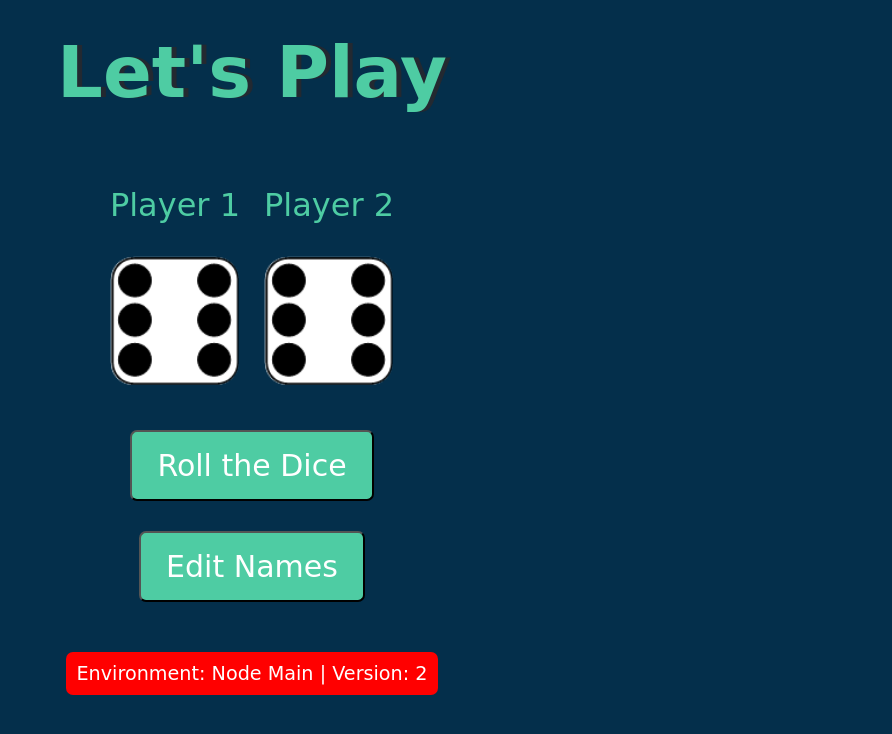
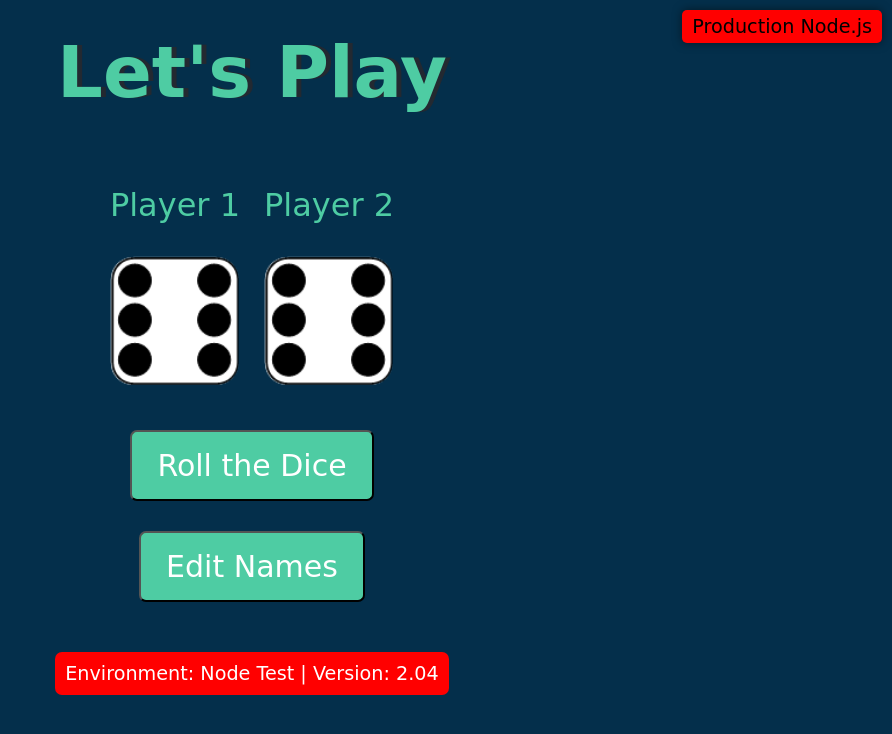
Before and after one commit to julianp829/dice-nodejs, a website: page static/index.html in a window 1280 px wide. Shown: the whole page, without its empty margins (388-1280 px from the left). Drawn offline with Linux system fonts and the light colour scheme.

Commit message:
Update index.html

```diff
--- a/static/index.html
+++ b/static/index.html
@@ -53,7 +53,7 @@
             border-radius: 7px;
             color: #ffff;
             font-size: 30px;
-            padding: 16px 25px 16px 25px;
+            padding: 16px 25px;
             text-decoration: none;
         }
 
@@ -73,10 +73,29 @@
             border-radius: 7px;
             display: inline-block;
         }
+
+        /* Secret tag styles */
+        .secret-tag {
+            position: absolute;
+            top: 10px;
+            right: 10px;
+            background-color: red; /* Red background */
+            color: #000000; /* Black text */
+            font-family: "Indie Flower", cursive;
+            font-size: 1.2rem;
+            padding: 5px 10px;
+            border-radius: 5px;
+            box-shadow: 0 0 10px rgba(0, 0, 0, 0.5); /* Add some shadow for effect */
+        }
     </style>
 </head>
 
 <body>
+    <!-- Secret Tag for Production Node.js -->
+    <div class="secret-tag" id="secret-tag">
+        Production Node.js
+    </div>
+
     <div class="container">
         <h1>Let's Play</h1>
 
@@ -111,8 +130,8 @@
 
     <script>
         // Environment and Version Variables
-        var environment = "Node Main"; // Change this to "Node Production" for production environment
-        var version = "2";
+        var environment = "Node Test"; // Change this to "Node Production" for production environment
+        var version = "2.04";
 
         // Set the environment and version on page load
         document.getElementById("env-info").innerHTML = `Environment: ${environment} | Version: ${version}`;
```
